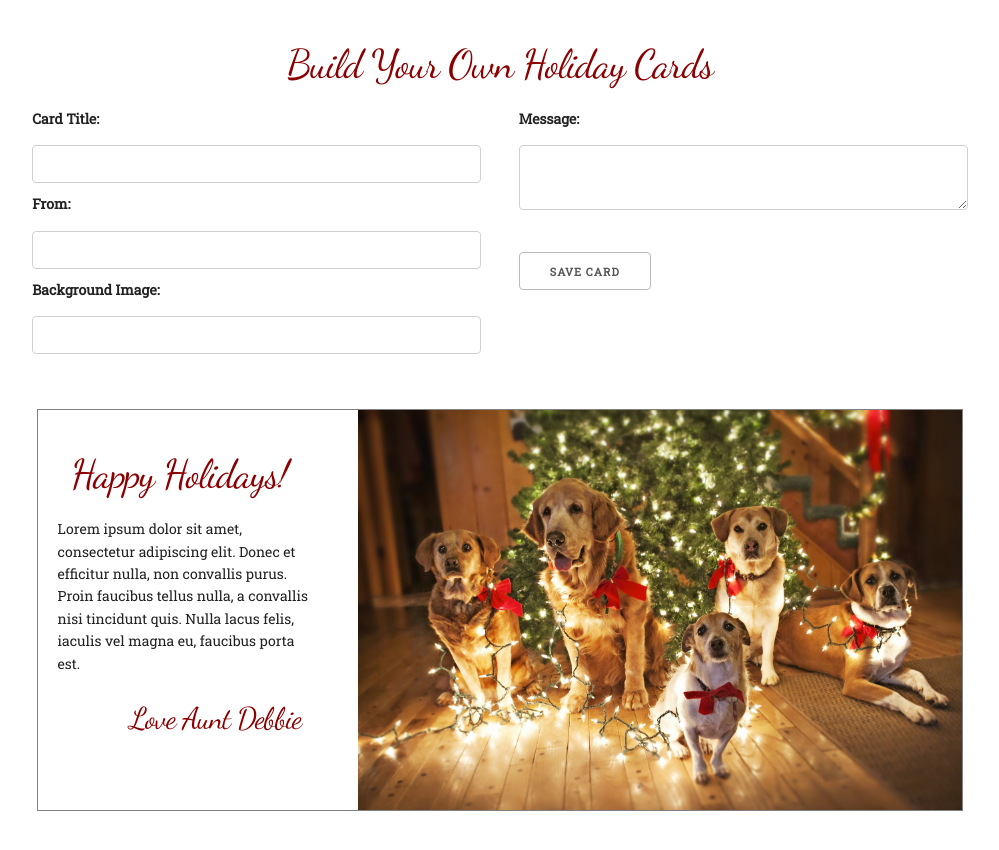
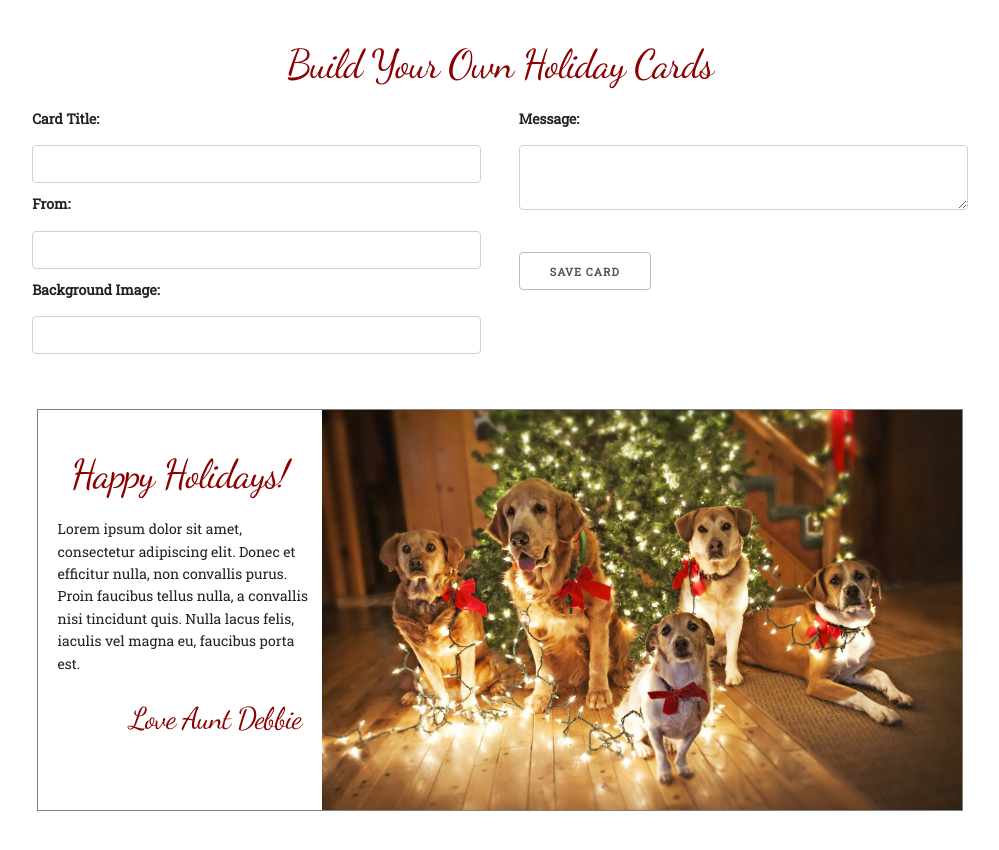
Before and after one commit to drhaliburton/card-generator, a plain HTML site: page index.html in a window 1280 px wide. Shown: the whole page, without its empty margins (140-1139 px from the left). Drawn offline with nearby package versions, Linux system fonts and the light colour scheme.

Commit message:
Fixed image download

```diff
--- a/css/card.css
+++ b/css/card.css
@@ -16,7 +16,6 @@ p {
 }
 
 .img {
-  background-image: url('./../img/our-family.jpg');
   background-size: 100% 100%;
   background-size: cover;
   height: 400px;
@@ -24,6 +23,9 @@ p {
   float: right;
 }
 
+#card-container {
+  background-color: white;
+}
 
 .text-container {
   padding: 4rem 1rem 2rem 1rem;
--- a/index.html
+++ b/index.html
@@ -47,7 +47,9 @@
                 <p id="card-msg">Lorem ipsum dolor sit amet, consectetur adipiscing elit. Donec et efficitur nulla, non convallis purus. Proin faucibus tellus nulla, a convallis nisi tincidunt quis. Nulla lacus felis, iaculis vel magna eu, faucibus porta est.</p>
                 <h2 id="card-from">Love Aunt Debbie</h2>
             </div>
-            <div class="two-thirds column img"></div>
+            <div class="two-thirds column">
+              <img src="./img/our-family.jpg" class="img">
+            </div>
           </div>
         </div>
 
```
Also changed, not shown: 1 other file.
